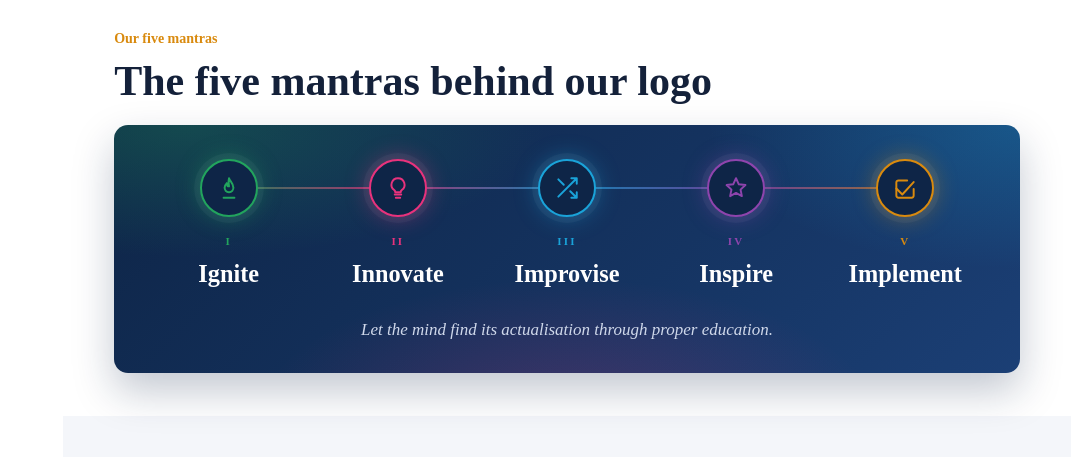
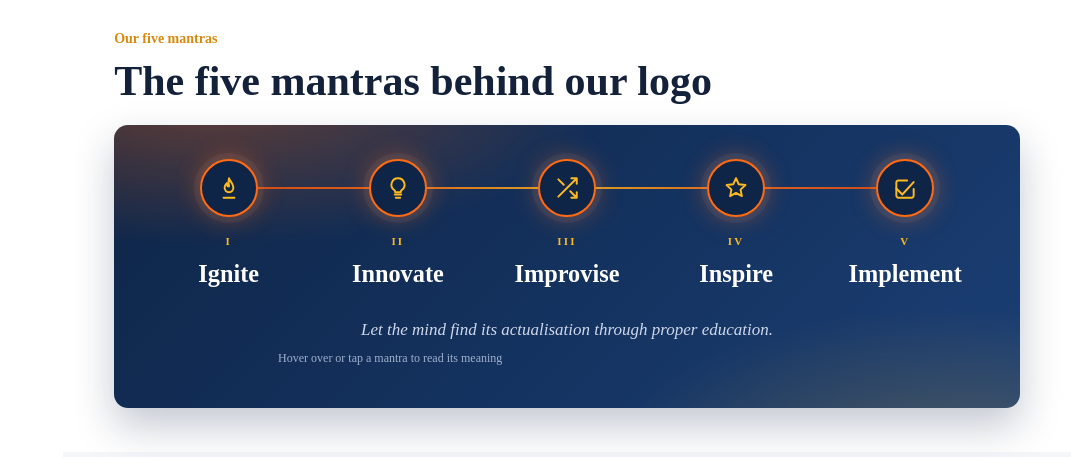
Before and after one commit to sam2408-spec/Veridian, a plain HTML site: page index.html in a window 1280 px wide. Shown: the part 2260-2717 px from the top of the page, without its empty margins (209-1280 px from the left). Drawn offline with Linux system fonts and the light colour scheme.

Commit message:
Fire-orange mantras with hover explanations

```diff
--- a/index.html
+++ b/index.html
@@ -139,20 +139,29 @@ body.co-cons .tabs button.on{border-color:var(--rust)}
 .panel{display:none}.panel.on{display:block;animation:fade .35s ease}
 .vm{max-width:72ch!important;font:500 clamp(19px,2.1vw,24px)/1.45 "Times New Roman",Times,serif;max-width:46ch}
 /* mantras */
-.mantras{position:relative;margin-top:20px;padding:34px clamp(18px,3vw,36px) 30px;border-radius:14px;color:#fff;overflow:hidden;
- background:radial-gradient(600px 220px at 8% 0%,rgba(34,164,93,.28),transparent 60%),radial-gradient(520px 240px at 50% 120%,rgba(232,50,124,.22),transparent 60%),radial-gradient(520px 240px at 100% 0%,rgba(26,163,217,.28),transparent 60%),linear-gradient(135deg,#0e2547,#153462 60%,#1b3f75);
+.mantras{--fire:#FF6A13;--fire2:#FDBA1E;position:relative;margin-top:20px;padding:34px clamp(18px,3vw,36px) 30px;border-radius:14px;color:#fff;
+ background:radial-gradient(640px 240px at 10% -10%,rgba(255,106,19,.34),transparent 62%),radial-gradient(560px 260px at 92% 120%,rgba(253,186,30,.22),transparent 60%),linear-gradient(135deg,#0e2547,#153462 60%,#1b3f75);
  display:grid;grid-template-columns:repeat(5,minmax(0,1fr));gap:12px;box-shadow:0 18px 40px rgba(14,37,71,.25)}
-.mantras::before{content:"";position:absolute;left:10%;right:10%;top:62px;height:2px;background:linear-gradient(90deg,#22a45d,#e8327c,#1aa3d9,#8e44ad,#d98a0e);opacity:.7}
-.mantra{position:relative;text-align:center;display:flex;flex-direction:column;align-items:center;gap:10px;padding:0 6px;transition:transform .3s}
-.mantra .ic{width:58px;height:58px;border-radius:50%;display:grid;place-items:center;background:#0e2547;border:2px solid var(--mc);box-shadow:0 0 0 6px rgba(255,255,255,.04),0 0 24px color-mix(in srgb,var(--mc) 45%,transparent);transition:transform .3s,background .3s}
-.mantra .ic svg{width:26px;height:26px;stroke:var(--mc);fill:none;stroke-width:1.8;stroke-linecap:round;stroke-linejoin:round;transition:stroke .3s}
-.mantra:hover{transform:translateY(-4px)}
-.mantra:hover .ic{background:var(--mc);transform:scale(1.08)}
-.mantra:hover .ic svg{stroke:#fff}
-.mantra span{font-size:11px;font-weight:700;letter-spacing:.2em;color:var(--mc);margin-top:6px}
+.mantras::before{content:"";position:absolute;left:10%;right:10%;top:62px;height:2px;background:linear-gradient(90deg,#E8470C,var(--fire),var(--fire2),var(--fire),#E8470C);opacity:.85}
+.mantra{position:relative;text-align:center;display:flex;flex-direction:column;align-items:center;gap:10px;padding:0 6px;cursor:pointer;outline:none;--mc:var(--fire)}
+.mantra .ic{width:58px;height:58px;border-radius:50%;display:grid;place-items:center;background:#0e2547;border:2px solid var(--fire);box-shadow:0 0 0 6px rgba(255,255,255,.04),0 0 26px rgba(255,106,19,.45);transition:transform .3s,background .3s,box-shadow .3s}
+.mantra .ic svg{width:26px;height:26px;stroke:var(--fire2);fill:none;stroke-width:1.8;stroke-linecap:round;stroke-linejoin:round;transition:stroke .3s}
+.mantra:hover .ic,.mantra:focus-visible .ic,.mantra.open .ic{background:linear-gradient(135deg,#E8470C,var(--fire) 55%,var(--fire2));transform:scale(1.1);box-shadow:0 0 0 6px rgba(255,106,19,.18),0 0 34px rgba(255,140,30,.7)}
+.mantra:hover .ic svg,.mantra:focus-visible .ic svg,.mantra.open .ic svg{stroke:#fff}
+.mantra span{font-size:11px;font-weight:700;letter-spacing:.2em;color:var(--fire2);margin-top:6px}
 .mantra b{font:700 clamp(19px,1.9vw,25px)/1.1 "Times New Roman",Times,serif;color:#fff}
+.mantra .pop{position:absolute;top:calc(100% + 12px);left:50%;width:250px;transform:translate(-50%,8px);background:#fff;color:#14213a;border-radius:10px;padding:14px 16px 15px;text-align:left;box-shadow:0 18px 40px rgba(0,0,0,.35);border-top:4px solid var(--fire);opacity:0;visibility:hidden;transition:opacity .2s,transform .2s,visibility .2s;z-index:5;pointer-events:none}
+.mantra .pop::before{content:"";position:absolute;top:-11px;left:50%;margin-left:-7px;border:7px solid transparent;border-bottom-color:var(--fire)}
+.mantra .pop h4{margin:0 0 6px;font:700 18px "Times New Roman",Times,serif;color:#C2410C}
+.mantra .pop p{margin:0;font-size:15px;line-height:1.5;color:#2b3650}
+.mantra:first-of-type .pop{left:0;transform:translate(0,8px)}.mantra:first-of-type .pop::before{left:28px}
+.mantra:nth-of-type(5) .pop{left:auto;right:0;transform:translate(0,8px)}.mantra:nth-of-type(5) .pop::before{left:auto;right:22px}
+.mantra:hover .pop,.mantra:focus-visible .pop,.mantra.open .pop{opacity:1;visibility:visible;transform:translate(-50%,0)}
+.mantra:first-of-type:hover .pop,.mantra:first-of-type:focus-visible .pop,.mantra:first-of-type.open .pop,.mantra:nth-of-type(5):hover .pop,.mantra:nth-of-type(5):focus-visible .pop,.mantra:nth-of-type(5).open .pop{transform:translate(0,0)}
 .mantras .mq{grid-column:1/-1;text-align:center;margin:18px auto 0;font:italic 17px/1.5 "Times New Roman",Times,serif;color:#cfd8ea;max-width:60ch;position:relative}
-@media(max-width:760px){.mantras{grid-template-columns:1fr;gap:16px;padding:26px 22px}.mantras::before{left:50px;right:auto;top:40px;bottom:70px;width:2px;height:auto;background:linear-gradient(180deg,#22a45d,#e8327c,#1aa3d9,#8e44ad,#d98a0e)}.mantra{flex-direction:row;text-align:left;gap:16px}.mantra span{margin:0;order:3;margin-left:auto}.mantras .mq{text-align:left}}
+.mantras .hint{grid-column:1/-1;text-align:center;font-size:12px;color:#9fb0cc;margin-top:-6px}
+@media(max-width:760px){.mantras{grid-template-columns:1fr;gap:16px;padding:26px 22px}.mantras::before{left:50px;right:auto;top:40px;bottom:120px;width:2px;height:auto;background:linear-gradient(180deg,#E8470C,var(--fire),var(--fire2))}.mantra{flex-wrap:wrap;flex-direction:row;text-align:left;gap:16px}.mantra span{margin:0;order:3;margin-left:auto}.mantra .pop,.mantra:first-of-type .pop,.mantra:nth-of-type(5) .pop{position:static;width:100%;transform:none!important;display:none;order:4;margin-left:74px;width:calc(100% - 74px)}.mantra .pop::before{display:none}.mantra.open .pop{display:block}.mantras .mq{text-align:left}}
+@media(prefers-reduced-motion:reduce){.mantra .pop,.mantra .ic{transition:none}}
 /* accordion */
 details{background:var(--card);border:1px solid var(--line);border-radius:8px;margin-bottom:10px}
 summary{cursor:pointer;list-style:none;padding:18px 20px;font-weight:700;font-size:17px;display:flex;justify-content:space-between;gap:12px;min-height:44px}
@@ -653,7 +662,8 @@ $("f-topic").innerHTML=["General enquiry",...all.map(c=>c.h)].map(t=>`<option>${
 document.addEventListener("click",e=>{const b=e.target.closest(".more[data-topic],[data-enq]");if(!b)return;$("f-topic").value=b.dataset.topic||b.dataset.enq;location.hash="enquire"});
 const mantras=["Ignite","Innovate","Improvise","Inspire","Implement"],mc=["#22a45d","#e8327c","#1aa3d9","#8e44ad","#d98a0e"];
 const mIcons=[`<path d="M12 3c1 3 4 4.5 4 8.5A4 4 0 0 1 12 16a4 4 0 0 1-4-4.5c0-2 1-3 2-4 0 2 1 3 2 3 0-2-1-4 0-7.5z"/><path d="M7 21h10"/>`, `<path d="M9 18h6M10 21h4"/><path d="M12 3a6 6 0 0 0-3.5 10.9c.6.5 1 1.2 1 2.1h5c0-.9.4-1.6 1-2.1A6 6 0 0 0 12 3z"/>`, `<path d="M16 3h5v5M4 20 21 3M21 16v5h-5M15 15l6 6M4 4l5 5"/>`, `<path d="m12 3 2.6 5.6 6.1.7-4.5 4.2 1.2 6L12 16.6 6.6 19.5l1.2-6L3.3 9.3l6.1-.7z"/>`, `<path d="M4 12.5 9.5 18 20 6.5"/><path d="M20 13v6a2 2 0 0 1-2 2H6a2 2 0 0 1-2-2V7a2 2 0 0 1 2-2h8"/>`];
-const mh=mantras.map((m,i)=>`<div class="mantra rv" style="--mc:${mc[i]}"><div class="ic"><svg viewBox="0 0 24 24" aria-hidden="true">${mIcons[i]}</svg></div><span>${["I","II","III","IV","V"][i]}</span><b>${m}</b></div>`).join("")+`<p class="mq">Let the mind find its actualisation through proper education.</p>`;$("mantras").innerHTML=mh;$("mantras2").innerHTML=mh;
+const mText=["Spark curiosity and the desire to learn. Every journey at Veridian begins by lighting the motivation that makes learning meaningful.","Think in new ways. We encourage fresh ideas and creative problem-solving, and keep our own programmes evolving with current research and practice.","Adapt with confidence. Real life rarely follows a script, so we build the flexibility to respond calmly and creatively when situations change.","Lift others with you. Learners leave not only with new skills, but with the confidence and example to motivate the people around them.","Turn learning into action. Knowledge matters most when it is used, at work, at home and in the community."];
+const mh=mantras.map((m,i)=>`<div class="mantra rv" tabindex="0" role="button" aria-expanded="false" aria-label="${m}: show meaning"><div class="ic"><svg viewBox="0 0 24 24" aria-hidden="true">${mIcons[i]}</svg></div><span>${["I","II","III","IV","V"][i]}</span><b>${m}</b><div class="pop" role="tooltip"><h4>${m}</h4><p>${mText[i]}</p></div></div>`).join("")+`<p class="mq">Let the mind find its actualisation through proper education.</p><p class="hint">Hover over or tap a mantra to read its meaning</p>`;$("mantras").innerHTML=mh;$("mantras2").innerHTML=mh;
 const how=[["Course offerings","A diverse range of courses, workshops and consultation services tailored to the needs of each learner — covering skills and personality development, language proficiency, first aid training, art therapy and more."],["Registration & enrolment","Browse the catalogue and choose the programme that aligns with your interests and goals. Registration is straightforward, and the team is available to help with any enquiry."],["Experienced instructors & consultants","Instructors, trainers and consultants who are experts in their fields and bring a wealth of knowledge and practical experience."],["Interactive learning","Lectures, discussions, group activities, case studies and practical exercises that encourage active participation, critical thinking and real-world application."]];
 $("howAcc").innerHTML=how.map((h,i)=>`<details${i?"":" open"}><summary>${h[0]}</summary><p>${h[1]}</p></details>`).join("");
 const empty=(i,h,p,k)=>`<div class="empty rv"><div class="thumb" style="background:${PAL[k%PAL.length]}">${icon(i)}</div><h3>${h}</h3><p style="margin:0 auto">${p}</p></div>`;
@@ -678,6 +688,8 @@ const dwPics=[["dw-medical","Cyclone Ditwah relief","Medical assistance in a Wel
 $("dwGal").innerHTML=dwPics.slice(0,6).map((p,i)=>`<button data-i="${i}" aria-label="Open photo: ${p[2]}"><img src="img/${p[0]}.webp" alt="${p[2]}" loading="lazy"><span>${p[2]}</span></button>`).join("");
 $("dwGal").addEventListener("click",e=>{const b=e.target.closest("button[data-i]");if(b){shown=dwPics;openLb(+b.dataset.i)}});
 document.querySelectorAll(".pbtn").forEach(b=>b.addEventListener("click",()=>{shown=dwPics;openLb(+b.dataset.dw)}));
+document.addEventListener("click",e=>{const m=e.target.closest(".mantra");document.querySelectorAll(".mantra.open").forEach(x=>{if(x!==m){x.classList.remove("open");x.setAttribute("aria-expanded","false")}});if(m){const o=m.classList.toggle("open");m.setAttribute("aria-expanded",o)}});
+document.addEventListener("keydown",e=>{const m=e.target.closest&&e.target.closest(".mantra");if(m&&(e.key==="Enter"||e.key===" ")){e.preventDefault();m.click()}if(e.key==="Escape")document.querySelectorAll(".mantra.open").forEach(x=>x.classList.remove("open"))});
 /* founder */
 const st=a=>a.map(s=>`<div class="step"><h3>${s[0]}</h3><p>${s[1]}</p></div>`).join("");
 $("method").innerHTML=st([["Assess","Understand the organisation, school or group before a single slide is written — skill gaps, culture, constraints and the outcome that actually matters."],["Design","Build curriculum and materials around adult and child learning principles, drawing on current psychological and pedagogical research rather than generic templates."],["Deliver","Facilitate through a mix of instruction, case work and applied practice, adjusted in real time to how the room is responding."],["Evaluate","Measure learning outcomes against the original goal, and feed the findings into the next iteration of the programme."]]);
```
